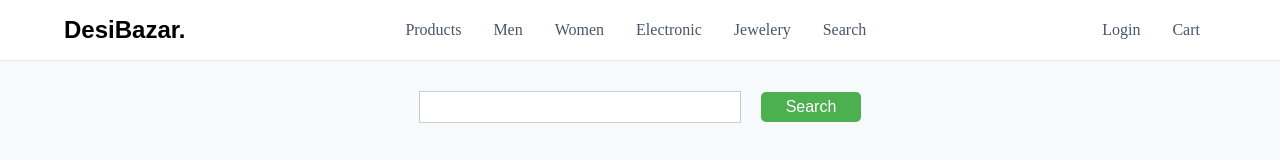
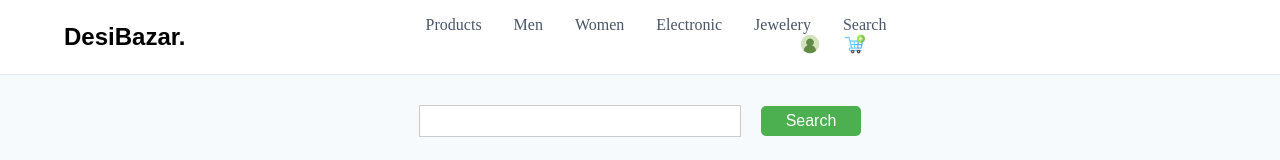
Before and after one commit to Dulendra27/DesiBazar, a React (Vite) app: page /Search in a window 1280 px wide. Shown: the top 160 px of the page. Built offline with nearby package versions, Linux system fonts and the light colour scheme; no server answers.

Commit message:
Added some CSS

```diff
--- a/src/App.css
+++ b/src/App.css
@@ -31,6 +31,9 @@ body {
 display: flex;
 flex-direction: column;
 gap: 7px;
+}
+img.login-btn{
+  margin: 7px 25px;
 }
 .account-cart{
   width: 100%;
@@ -97,17 +100,13 @@ width: 100%;
     flex-direction: column;
   }
   .productsList-container{
-    padding: 0;
-    margin: 0;
+
     width: 100%;
    display: flex;
    flex-direction: column;
   }
   .productsList-item{
-    padding: 0;
-    margin: 0;
     width: 100%;
-
   }
   .list-container{
     padding: 0;
@@ -120,6 +119,31 @@ width: 100%;
   flex-direction: column;
   gap: 20px;
  }
+ .cart-container{
+  width: 100%;
+  flex-direction: column;
+
+ }
+ div.cart-container{
+  margin-left: 0;
+ }
+ .add-item{
+  flex-direction: column;
+  align-items: center;
+
+ }
+div.rangeCheck-container{
+  margin-left: 0;
+  margin-right: 0;
+}
+div.productsList-container{
+  margin-left: 0;
+  margin-right: 0;
+}
+div.products-container{
+  margin-left: 0;
+  margin-right: 0;
+}
 }
 @media only screen and (max-width:768px) {
   .app{
@@ -147,6 +171,7 @@ display: flex;
 flex-direction: column;
 gap: 7px;
 }
+
 .account-cart{
   width: 100%;
   display: flex;
@@ -235,7 +260,19 @@ width: 100%;
   flex-direction: column;
   gap: 20px;
  }
+ .cart-container{
+  width: 100%;
+  flex-direction: column;
 
+ }
+ div.cart-container{
+  margin-left: 0;
+ }
+ .add-item{
+  flex-direction: column;
+  align-items: center;
+
+ }
 }
 
 @media only screen and (max-width:1024px) {
@@ -353,7 +390,19 @@ width: 100%;
   flex-direction: column;
   gap: 20px;
  }
+ .cart-container{
+  width: 100%;
+  flex-direction: column;
 
+ }
+ div.cart-container{
+  margin-left: 0;
+ }
+ .add-item{
+  flex-direction: column;
+  align-items: center;
+
+ }
 }
 
 
@@ -368,7 +417,7 @@ width: 100%;
     max-width: 90%;
     margin: 0 auto;
     display: flex;
-    justify-content: space-between;
+   justify-content: space-between;
     align-items: center;
   }
 
@@ -383,6 +432,9 @@ width: 100%;
     cursor: pointer;
 
   }
+  .navBar{
+    width: 70%;
+  }
 
   .nav button {
     margin: 0 1rem;
@@ -396,6 +448,16 @@ width: 100%;
   }
   .nav button:hover{
     color: black;
+  }
+    .login-btn{
+   width: 20px;
+   height: auto;
+   margin-left: 390px;
+  }
+  .cart{
+    width: 20px;
+    height: auto;
+    margin-left: 25px;
   }
   .account-cart button {
     margin: 0 1rem;
@@ -541,8 +603,8 @@ width: 100%;
 
 
  .list-item{
-  width: 200px;
-  height: 300px;
+  width: 250px;
+  height: auto;
   border: 1px solid #ccc;
  border-radius: 5px;
  padding: 20px 10px;
@@ -627,9 +689,9 @@ color: #fff;
   color: #fff;
 }
 .cart-container{
-  width: 90%;
+
   display: flex;
-  flex-direction: column;
+ flex-direction: column;
 margin-left:100px ;
 margin-top: 50px;
 gap: 20px;
@@ -637,15 +699,15 @@ text-align: center;
 
  }
  .cartTotal-container{
-
 margin-top: 10px;
 text-align: center;
 margin-bottom: 100px;
 
  }
  .add-item{
-  height: 200px;
-  width: 50%;
+  display: flex;
+  justify-content: space-around;
+  height: auto;
  border: 1px solid   #ccc;
  border-radius: 5px;
  padding-top: 10px;
@@ -657,8 +719,7 @@ padding-bottom: 10px;
 }
 
 .total-container{
-  height: 50px;
- width: 40%;
+  height: auto;
 display: flex;
   justify-content: space-between;
  border: 1px solid   #ccc;
--- a/src/App.jsx
+++ b/src/App.jsx
@@ -1,6 +1,6 @@
 
 import './App.css'
-import { useContext } from "react"
+import { useContext, useState} from "react"
 import {Link,Routes,Route } from "react-router"
 import { productsContext} from "./components/Function"
 import Products from './components/Products'
@@ -12,8 +12,11 @@ import Home from './components/Home'
 import Search from './components/Search'
 import Login from './components/Login'
 import CartItems from './components/CartItems'
+import account from './assets/account.png'
+import cart from './assets/cart.png'
 export default function App() {
 const {products}= useContext(productsContext)
+
   return (
     <div className="App">
       <header className="header">
@@ -21,18 +24,19 @@ const {products}= useContext(productsContext)
           <div className='logo-container'>
           <Link to="/Home"><button className="logo">DesiBazar.</button></Link>
           </div>
-          <nav className="nav">
-            <Link to="/Products"><button>Products</button></Link>
+          <div className='navBar'>
+          <nav className="nav" >
+            <Link to="/Products"><button className='products-btn'>Products</button></Link>
             <Link to="/Men"><button>Men</button></Link>
             <Link to="/Women"><button>Women</button></Link>
             <Link to="/Electronic"><button>Electronic</button></Link>
             <Link to="/Jewelery"><button>Jewelery</button></Link>
-          <Link to="/Search"><button>Search</button></Link>
+            <Link to="/Search"><button>Search</button></Link>
+            <Link to="/Login" ><img src={account} className="login-btn"/></Link>
+            <Link to="/CartItems"><img src={cart} className="cart"/></Link>
           </nav>
-          <div className="account-cart">
-            <Link to="/Login" ><button className="account">Login</button></Link>
-            <Link to="/CartItems"><button className="cart"> Cart  </button></Link>
           </div>
+
         </div>
       </header>
 
```
Also changed, not shown: src/assets/account.png (added), src/assets/cart.png (added).
